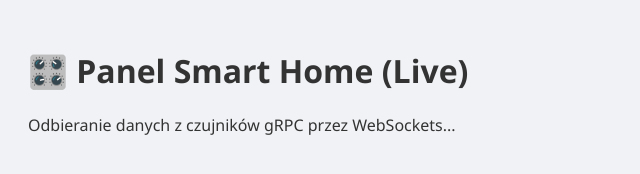
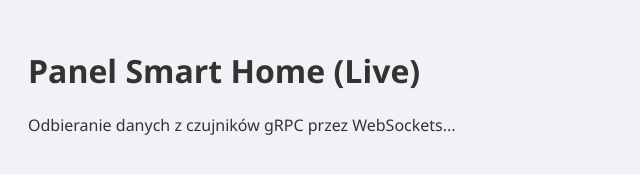
Before and after one commit to Cloudiush/smart-home-hub, a plain HTML site: page dashboard/index.html in a window 1280 px wide. Shown: the whole page, without its empty margins (0-640 px from the left). Drawn offline with nearby package versions, Linux system fonts and the light colour scheme; no server answers.

Commit message:
Poprawka4

```diff
--- a/dashboard/index.html
+++ b/dashboard/index.html
@@ -16,7 +16,7 @@
 </head>
 <body>
 
-    <h1>🎛️ Panel Smart Home (Live)</h1>
+    <h1>Panel Smart Home (Live)</h1>
     <p>Odbieranie danych z czujników gRPC przez WebSockets...</p>
 
     <div id="devices" class="grid">
```
